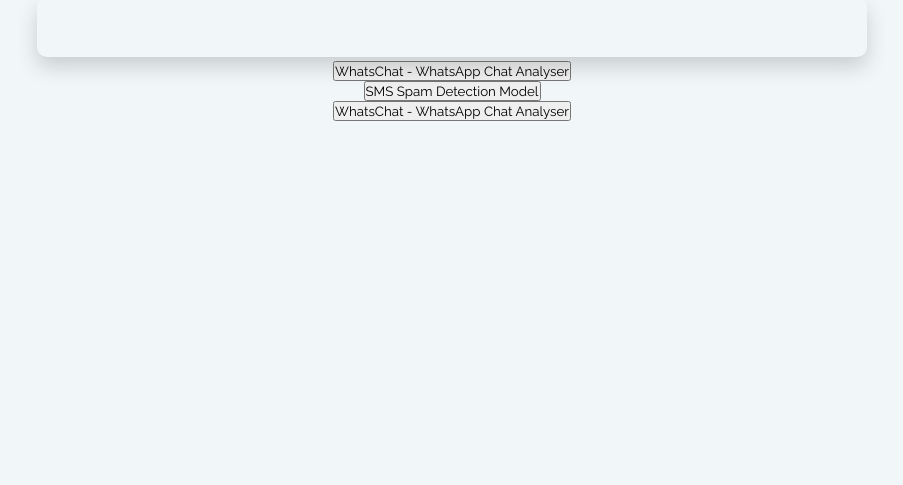
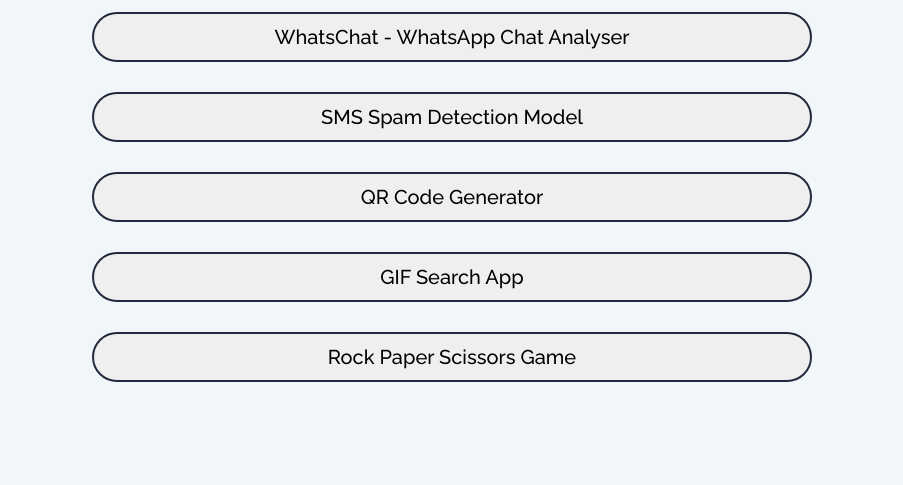
Before and after one commit to RerezzOffc/linktree, a plain HTML site: page index.html in a window 1280 px wide. Shown: the part 315-800 px from the top of the page, without its empty margins (188-1091 px from the left). Drawn offline with Linux system fonts and the light colour scheme.

Commit message:
styling done

```diff
--- a/index.html
+++ b/index.html
@@ -68,26 +68,45 @@
       </div>
       <h2>My Projects</h2>
       <div class="links">
-        <div class="button-container">
         <a
           href="https://shrudex-whatschat.streamlit.app/"
-            class="button-link"
+          target="_blank"
+          class="btn"
         >
-            <button id='b1' class="button"></button>
-          </a>
-        </div>
-          <a href="https://shrudex-whatschat.streamlit.app/" target="_blank" class="btn">
           <button type="button">WhatsChat - WhatsApp Chat Analyser</button>
         </a>
 
-          <a href="https://shrudex-sms-spam-detection.streamlit.app/" target="_blank" class="btn">
+        <a
+          href="https://shrudex-sms-spam-detection.streamlit.app/"
+          target="_blank"
+          class="btn"
+        >
           <button type="button">SMS Spam Detection Model</button>
         </a>
 
-          <a href="https://shrudex-whatschat.streamlit.app/" target="_blank" class="btn">
-            <button type="button">WhatsChat - WhatsApp Chat Analyser</button>
+        <a
+          href="https://shrudex.github.io/qr-code-generator/"
+          target="_blank"
+          class="btn"
+        >
+          <button type="button">QR Code Generator</button>
         </a>
 
+        <a
+          href="https://shrudex.github.io/gif-search-app/"
+          target="_blank"
+          class="btn"
+        >
+          <button type="button">GIF Search App</button>
+        </a>
+
+        <a
+          href="https://shrudex.github.io/rock-paper-scissors-game/"
+          target="_blank"
+          class="btn"
+        >
+          <button type="button">Rock Paper Scissors Game</button>
+        </a>
       </div>
     </div>
     <script src="script.js"></script>
--- a/style.css
+++ b/style.css
@@ -9,6 +9,8 @@
 
 body {
     background: #F1F6F9;
+    height: 100%;
+    width: 100%;
 }
 
 .about img {
@@ -27,11 +29,10 @@
 .socials img {
     height: 35px;
     width: 35x;
-    color: white;
 }
 
 .main {
-    margin-top: 20px;
+    margin-top: 10px;
     display: flex;
     flex-direction: column;
     justify-content: center;
@@ -42,6 +43,7 @@
     display: flex;
     flex-direction: column;
     justify-content: center;
+    align-items: center;
 }
 
 .about {
@@ -53,10 +55,13 @@
 
 .socials {
     margin-top: 10px;
+    height: auto;
+    width: 260px;
     display: flex;
-    justify-content: center;
-    justify-items: auto;
+    justify-content: space-around;
     align-items: center;
+    #border: 5px cyan solid;
+
 }
 
 h1{
@@ -74,17 +79,6 @@
     width: 35px;
 }
 
-.button-rectangle{
-    height: 80px;
-    width: 720px;
-    border: 10px red solid;
-    display: flex;
-    align-items: center;
-    justify-content: space-between;
-    border-radius: 5px;
-    padding: 10px;
-}
-
 .button-rectangle img{
     margin-right: 0px;
 }
@@ -96,10 +90,13 @@
 }
 
 .links{
+    #border: 10px blue solid;
+    height: 400px;
+    width: 720px;
+    margin-top: 10px;
     display: flex;
     flex-direction: column;
-    justify-content: center;
-    align-items: center;
+    justify-content: space-around;
 }
 
 h2{
@@ -123,54 +120,40 @@
     transition: all 0.3s cubic-bezier(0.23, 1, 0.320, 1);
   }
 
-  .button::before {
+.btn {
+    #border: 10px red solid;
     display: flex;
-    align-items: center;
     justify-content: center;
+    text-decoration: none;
+
+}
+
+.links button{
+    font-size: 20px;
+    font-weight: 500;
+    height: 50px;
+    max-height: 50px;
     width: 100%;
-    height: 100%;
-    pointer-events: none;
-    background: linear-gradient(135deg,#394867,#9BA4B5 );
-    transform: translate(0%,90%);
-    z-index: 99;
-    position: relative;
-    transform-origin: bottom;
-    transition: all 0.6s cubic-bezier(0.23, 1, 0.320, 1);
+    padding: 10px 10px 10px 10px;
+    border-radius: 50px;
+    border: 2px #212A3E solid;
+    background-image: linear-gradient(to right, #6a5ef0 0%,  #35d1fc 0%);
+  background-size: 0% 100%;
+}
+.links button:hover{
+    animation: fillBackground 0s forwards;
+
+}
+@keyframes fillBackground {
+    from {
+      background-size: 0% 100%;
+    }
+    to {
+      background-size: 100% 100%;
+    }
   }
 
-  .button::after {
-    display: flex;
-    align-items: center;
-    justify-content: center;
-    background-color: #333;
-    width: 100%;
-    height: 100%;
-    pointer-events: none;
-    transform-origin: top;
-    transform: translate(0%,-100%);
-    transition: all 0.6s cubic-bezier(0.23, 1, 0.320, 1);
-  }
-
-  .button:hover::before {
-    transform: translate(0%,0%);
-  }
-
-  .button:hover::after {
-    transform: translate(0%,-200%);
-  }
-
-  .button:focus {
-    outline: none;
-  }
-
-  .button:active {
-    scale: 0.95;
-  }
-
-#b1 ::after{
-    content: "WhatsChat";
-}
-
-#b1 ::before{
-    content: "WhatsApp Chat Analyser";
-}
+box-shadow: 6px 6px 12px #c5c5c5,
+    -6px -6px 12px #ffffff;
+    background-image: linear-gradient(to right, #0fd850 0%, #f9f047 100%);
+ transition: 12s ease-in;
```
Also changed, not shown: assets/btn-bg.png (added), assets/button-bg.png (added). Lines whose indentation alone changed are shown as unchanged.
